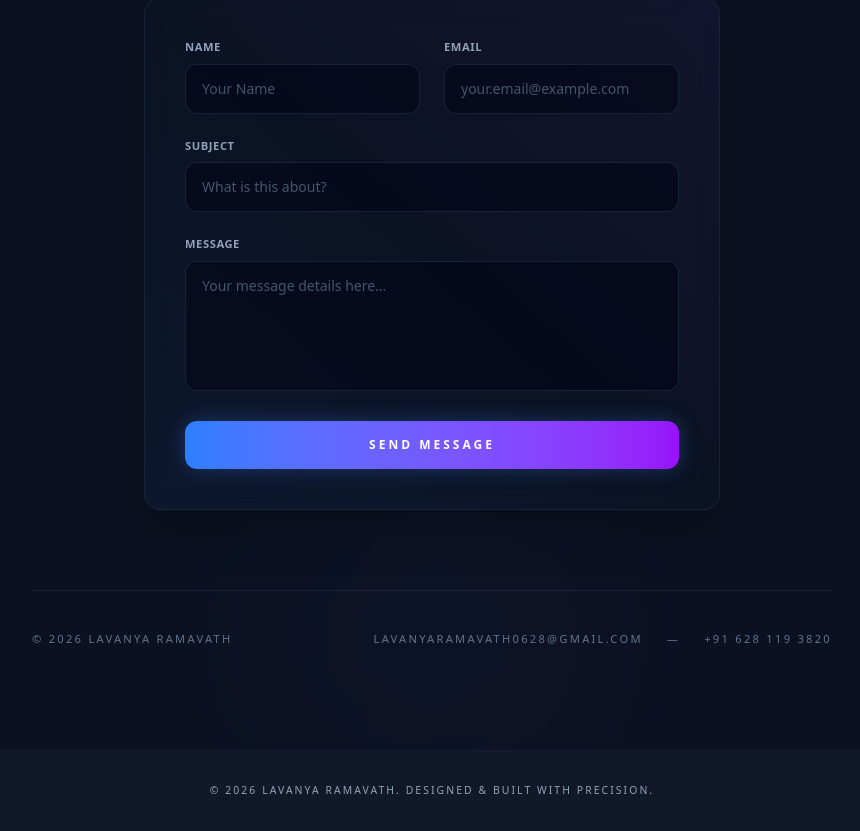
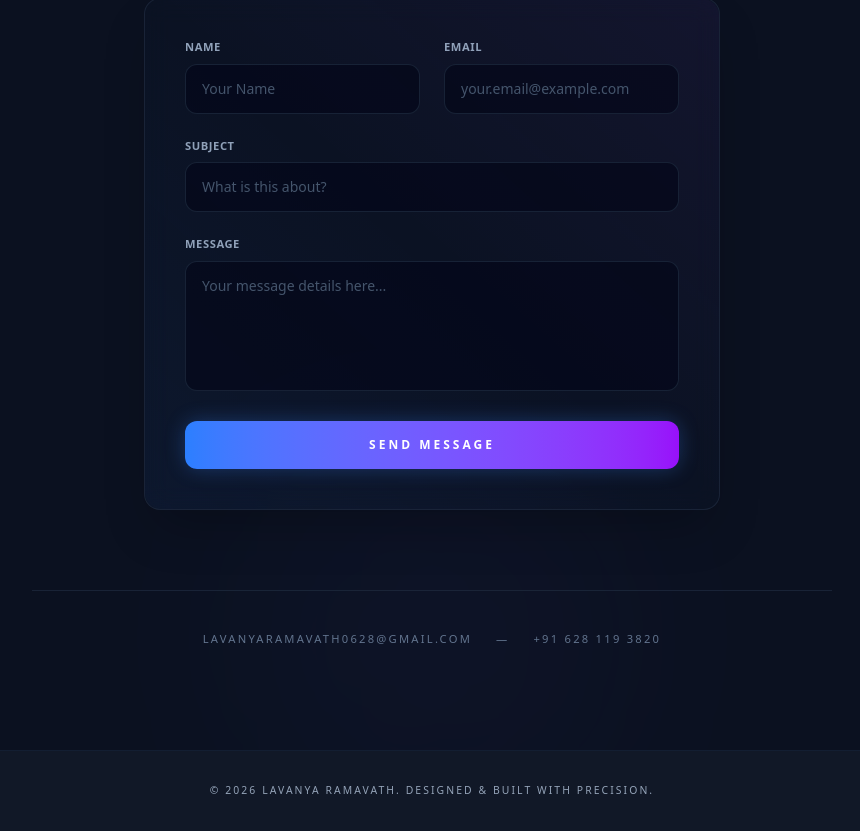
Before and after one commit to RamavathLavanya6/portfolio, a Next.js app: page /portfolio/ in a window 1280 px wide. Shown: the part 8934-9765 px from the top of the page, without its empty margins (208-1068 px from the left). Built offline with nearby package versions, Linux system fonts and the light colour scheme; a web font is replaced by a local one.

Commit message:
Remove copyright line from footer

```diff
--- a/src/components/sections/Contact.tsx
+++ b/src/components/sections/Contact.tsx
@@ -225,10 +225,7 @@ export default function Contact() {
         </motion.div>
 
         {/* Footer info links */}
-        <div className="mt-20 pt-10 border-t border-slate-800/80 flex flex-col md:flex-row items-center justify-between gap-6">
-          <div className="text-[0.7rem] tracking-[0.2em] font-medium uppercase text-slate-500">
-            © {new Date().getFullYear()} Lavanya Ramavath
-          </div>
+        <div className="mt-20 pt-10 border-t border-slate-800/80 flex items-center justify-center">
           <div className="flex flex-col md:flex-row items-center gap-2 md:gap-6 text-[0.7rem] tracking-[0.2em] font-medium uppercase text-slate-500">
             <a href="mailto:lavanyaramavath0628@gmail.com" className="hover:text-blue-400 transition-colors cursor-pointer">lavanyaramavath0628@gmail.com</a>
             <span className="hidden md:inline">&mdash;</span>
```
